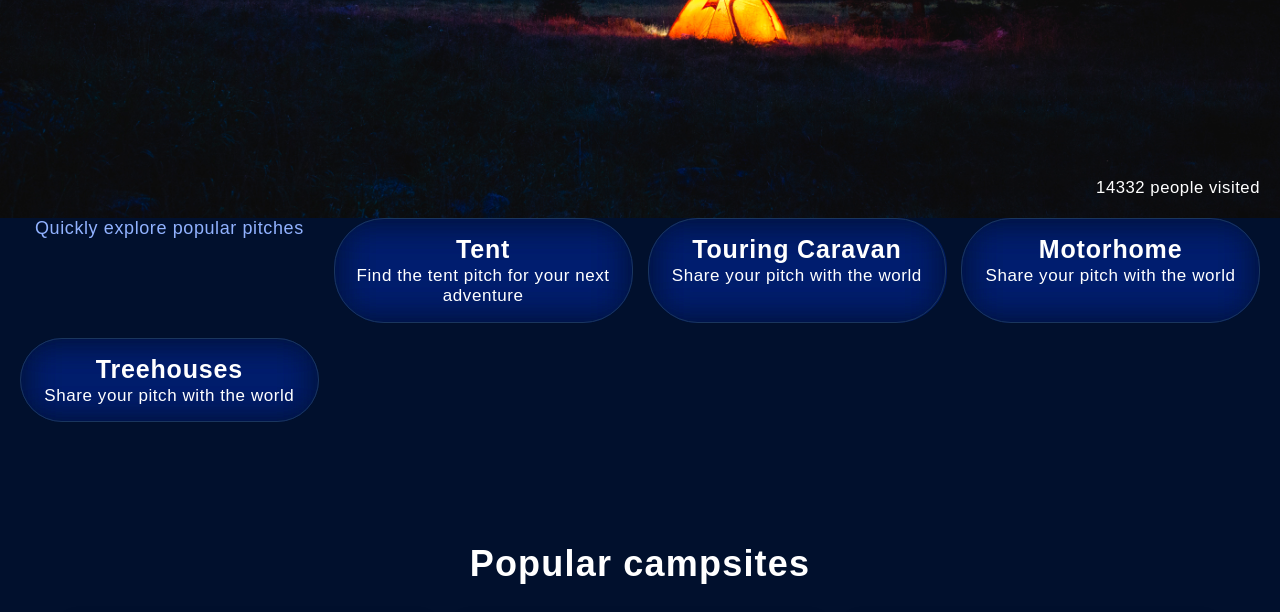
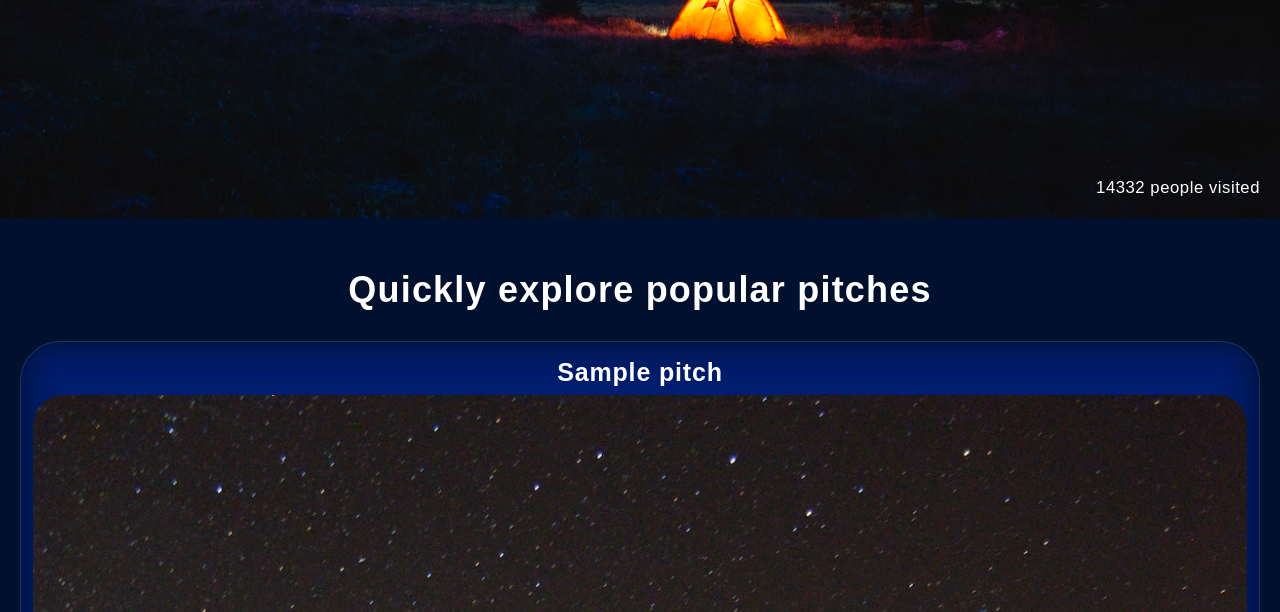
Before and after one commit to ZeyarPaing/wild-camping-website, a PHP site: page / in a window 1280 px wide. Shown: the part 582-1194 px from the top of the page. Run offline with PHP 8.4, Linux system fonts and the light colour scheme; tables that the repository leaves empty or names only in its code hold one stand-in row (values such as "Sample post"); some web fonts are replaced.

Commit message:
feat: update search query explore

```diff
--- a/index.php
+++ b/index.php
@@ -1,5 +1,13 @@
 <?php
 require "utils.php";
+require_once "db_connection.php";
+//fetch pitch data
+$pitches = $connection->query("SELECT * FROM pitch");
+//fetch campsites
+$campsites = $connection->query("SELECT * FROM camping_site cs
+INNER JOIN pitch p ON p.pitchid = cs.pitchid
+LIMIT 6");
+
 ?>
 
 <!DOCTYPE html>
@@ -42,57 +50,45 @@ metaHead();
       <small class="counter"> 14332 people visited </small>
     </section>
 
-    <div class="pitches">
-      <p>Quickly explore popular pitches</p>
-      <a href="#">
-        <h2>Tent</h2>
-        <p>Find the tent pitch for your next adventure</p>
-      </a>
-      <a href="#">
-        <h2>Touring Caravan</h2>
-        <p>Share your pitch with the world</p>
-      </a>
-      <a href="#">
-        <h2>Motorhome</h2>
-        <p>Share your pitch with the world</p>
-      </a>
-      <a href="#">
-        <h2>Treehouses</h2>
-        <p>Share your pitch with the world</p>
-      </a>
+    <div class="pitch-container">
+      <h2>Quickly explore popular pitches</h2>
+      <div class="pitches">
+        <?php
+        while ($pitch = $pitches->fetch_assoc()) {
+          echo "
+            <a class='pitch' href='explore.php?pitch=" . $pitch['pitchname'] . "'>
+            <h2>{$pitch['pitchname']}</h2>
+            <picture>
+              <img src='images/pitches/" . $pitch['pitchid'] . ".jpg' alt='" . $pitch['pitchname'] . "' />
+              </picture>
+            </a>
+            ";
+        }
+        ?>
+      </div>
     </div>
 
     <section class="campsites contain-y">
       <div class="container">
         <h2>Popular campsites</h2>
         <div class="site-listing">
-          <a href="#" class="card">
-            <picture>
-              <img src="https://images.unsplash.com/photo-1504851149312-7a075b496cc7?ixlib=rb-4.0.3&ixid=MnwxMjA3fDB8MHxwaG90by1wYWdlfHx8fGVufDB8fHx8&auto=format&fit=crop&w=810&q=80" alt="Campsite 1" />
-            </picture>
-            <div class="content">
-              <h2>Campsite 1</h2>
-              <small>Location: Campsite 1, California</small>
-            </div>
-          </a>
-          <a href="#" class="card">
-            <picture>
-              <img src="https://images.unsplash.com/photo-1470748085385-5fbb3018c796?ixlib=rb-4.0.3&ixid=MnwxMjA3fDB8MHxwaG90by1wYWdlfHx8fGVufDB8fHx8&auto=format&fit=crop&w=1724&q=80" alt="Campsite 2" />
-            </picture>
-            <div class="content">
-              <h2>Campsite 2</h2>
-              <small>Location: Campsite 2, Colorado</small>
-            </div>
-          </a>
-          <a href="#" class="card">
-            <picture>
-              <img src="https://images.unsplash.com/photo-1576176539998-0237d1ac6a85?ixlib=rb-4.0.3&ixid=MnwxMjA3fDB8MHxwaG90by1wYWdlfHx8fGVufDB8fHx8&auto=format&fit=crop&w=774&q=80" alt="Campsite 3" />
-            </picture>
-            <div class="content">
-              <h2>Campsite 3</h2>
-              <small> Location: Campsite 3, Oregon </small>
-            </div>
-          </a>
+          <?php
+          while ($campsite = $campsites->fetch_assoc()) {
+            echo "
+            <a href='campsite.php?id=" . $campsite['id'] . "' class='card'>
+              <picture>
+                <img src='images/campsites/" . $campsite['campsiteid'] . ".jpg' alt='" . $campsite['sitename'] . "' />
+              </picture>
+              <div class='content'>
+                <h3>" . $campsite['sitename'] . "</h3>
+                <small class='pitch-label'>" . $campsite['pitchname'] . "</small>
+                <small>" . $campsite['location'] . "</small></br>
+                <small>" . $campsite['price'] . "</small></br>
+                <small> Rating: " . $campsite['rating'] . "</small>
+              </div>
+              </a>";
+          }
+          ?>
         </div>
       </div>
     </section>
--- a/styles.css
+++ b/styles.css
@@ -280,44 +280,56 @@ section.landing picture img {
   /* position: absolute; */
   /* bottom: 0; */
   display: grid;
-  grid-template-columns: repeat(auto-fit, minmax(250px, 1fr));
+  grid-template-columns: repeat(auto-fit, minmax(min(50vw, 250px), 1fr));
   gap: 1.5rem;
   width: 100%;
   padding: 0 2rem 2rem;
 }
-.pitches > p {
-  /* position: absolute; */
-  /* top: -3.5rem; */
-  width: 100%;
-  font-family: var(--primary-font);
-  color: var(--accent-color);
+.pitch-container > h2 {
   text-align: center;
-  font-weight: 200;
-  font-size: 1.8rem;
+  margin: 5rem 0 3rem;
 }
-.pitches > a {
+.pitch {
   border: 1px solid #1a365e;
   display: block;
-  padding: 1.5rem 1.8rem;
-  border-radius: 5rem;
+  padding: 1.5rem 1.2rem 5rem;
+  border-radius: 4rem;
   text-align: center;
   background-color: rgba(0, 0, 0, 0.2);
   -webkit-backdrop-filter: blur(20px) saturate(160%) brightness(220%);
   backdrop-filter: blur(20px) saturate(160%) brightness(220%);
 }
-.pitches > a:hover {
+.pitch:hover {
   background-color: rgba(70, 70, 70, 0.2);
   -webkit-backdrop-filter: blur(20px) saturate(280%) brightness(280%);
   backdrop-filter: blur(20px) saturate(280%) brightness(280%);
 }
-.pitches > a h2 {
+.pitch h2 {
   font-size: 2.5rem;
   font-weight: 600;
-  margin-bottom: 0.2rem;
+  margin-bottom: 0.8rem;
 }
-.pitches > a p {
+.pitch p {
   font-size: 1.7rem;
   font-weight: 200;
+}
+.pitch picture {
+  display: block;
+  width: 100%;
+  height: 100%;
+}
+.pitch picture img {
+  width: 100%;
+  height: 100%;
+  object-fit: cover;
+  border-radius: 3rem;
+}
+.pitch-label {
+  background-color: var(--theme-light);
+  padding: 0.3rem 0.7rem;
+  border-radius: 0.7rem;
+  color: var(--theme-bg);
+  font-weight: 300;
 }
 @media screen and (max-width: 768px) {
   .pitches > a p {
@@ -421,7 +433,16 @@ section.landing picture img {
     rgba(0, 0, 0, 0) 0%,
     rgba(0, 0, 0, 0.5) 100%
   );
-} /*# End home page */
+}
+.site-listing .card .content h3 {
+  font-size: 2.2rem;
+  font-weight: 600;
+}
+.site-listing .card .content small {
+  display: inline-block;
+  margin-top: 0.5rem;
+}
+/*# End home page */
 
 /*# Start information page */
 
```
Also changed, not shown: explore.php (+37 -16 lines), images/pitches/1.jpg (added), images/pitches/2.jpg (added), images/pitches/3.jpg (added), images/pitches/4.jpg (added).
